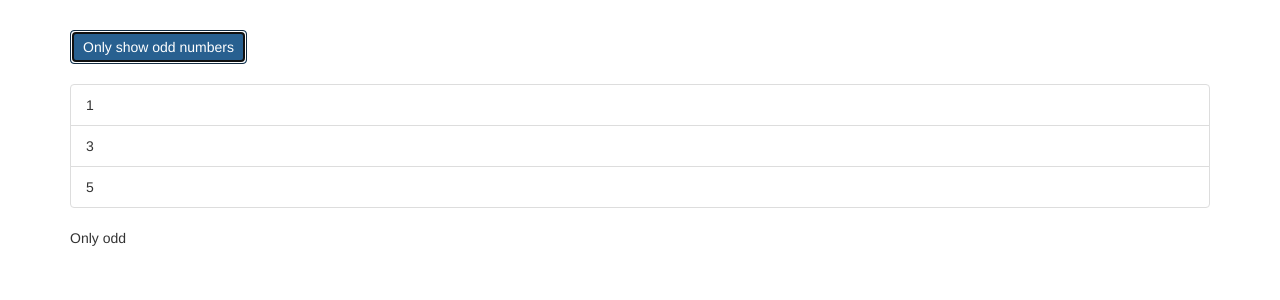
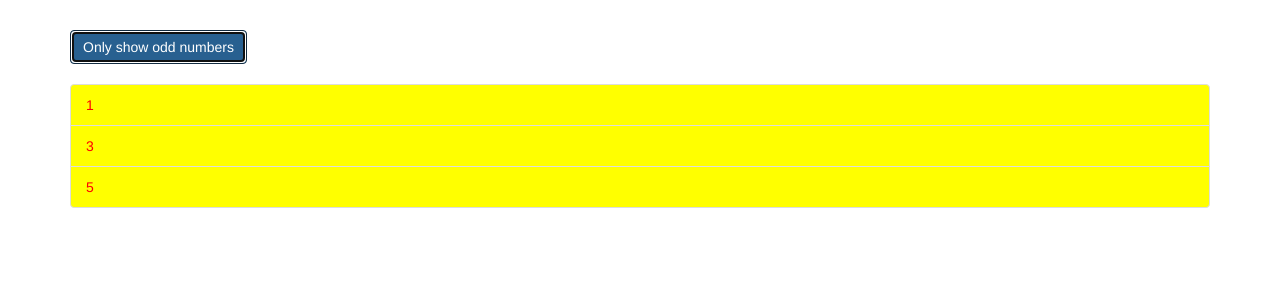
Before and after one commit to AJ-Mackay/AtCG-Directives, an Angular app: page / in a window 1280 px wide. Both pictures are taken after a click on the button "Only show odd numbers". Shown: the top 300 px of the page. Built offline with nearby package versions, Linux system fonts and the light colour scheme.

Commit message:
ngClass and ngStyle Recap

```diff
--- a/src/app/app.component.css
+++ b/src/app/app.component.css
@@ -1,3 +1,7 @@
 .container {
   margin-top: 30px;
 }
+
+.odd {
+  color: red;
+}
--- a/src/app/app.component.html
+++ b/src/app/app.component.html
@@ -9,20 +9,22 @@
         <div *ngIf="onlyOdd">
           <li
           class="list-group-item"
+          [ngClass]="{odd: odd % 2 !== 0}"
+          [ngStyle]="{backgroundColor: odd % 2 !== 0 ? 'yellow' : 'transparent' }"
           *ngFor="let odd of oddNumbers">
           {{ odd }}
         </li>
         </div>
-        <div *ngIf="!onlyOdd"><li
+        <div *ngIf="!onlyOdd">
+          <li
         class="list-group-item"
+        [ngClass]="{odd: even % 2 !== 0}"
+        [ngStyle]="{backgroundColor: even % 2 !== 0 ? 'yellow' : 'transparent' }"
         *ngFor="let even of evenNumbers">
         {{ even }}
-      </li></div>
-
+      </li>
+    </div>
       </ul>
-      <ng-template [ngIf]="onlyOdd">
-        <p>Only odd</p>
-      </ng-template>
     </div>
   </div>
 </div>
```
